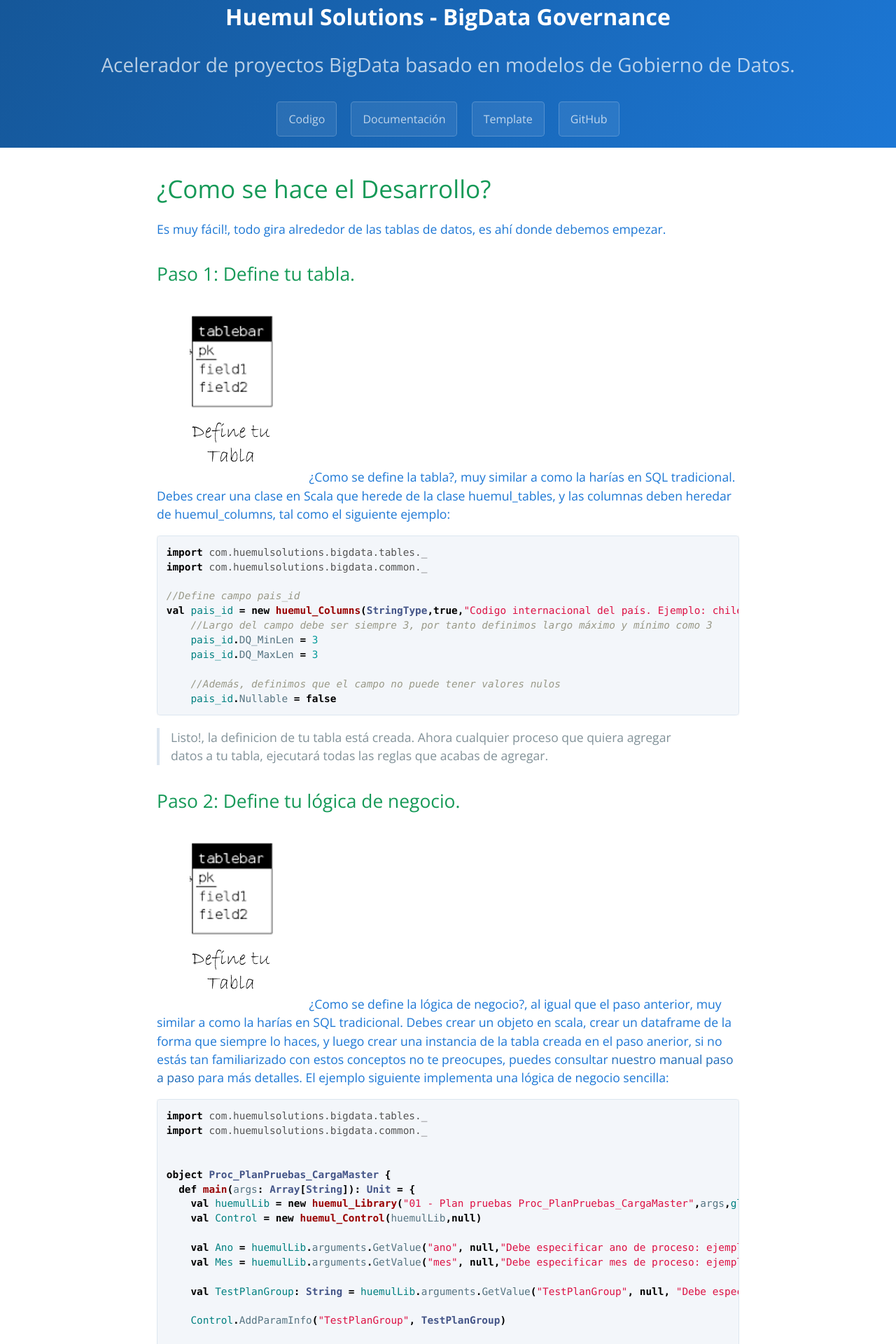
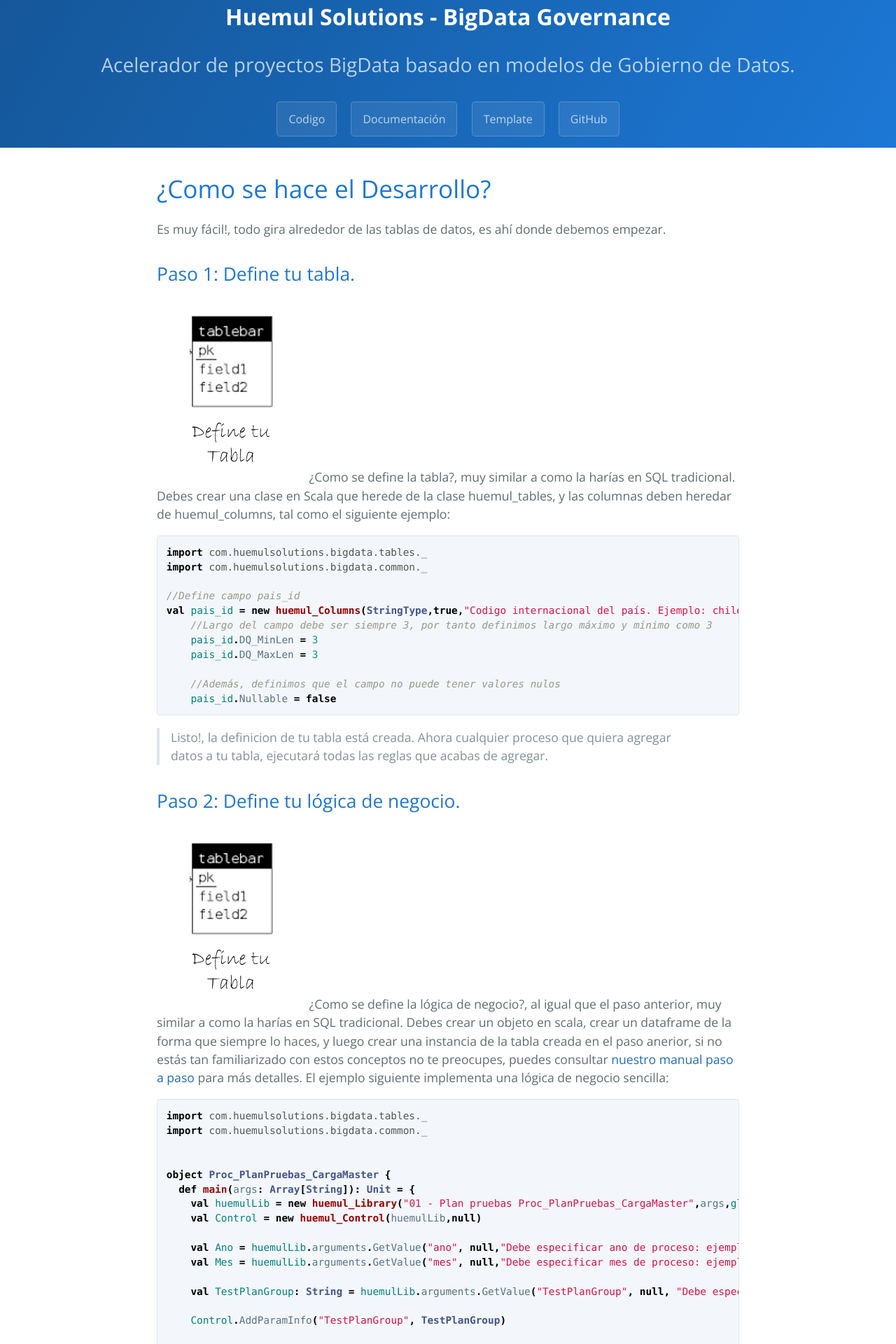
Before and after one commit to HuemulSolutions/HuemulSolutions.github.io, a Jekyll site: the page built from pasos_desarrollo.md, in a window 1280 px wide. Shown: the top 1920 px of the page at 70% size. Built offline with Jekyll 4.4.1, drawn with Linux system fonts in a browser that asks for light colours; our own code applies the rules of GitHub Pages for plain Markdown files.

Commit message:
Update variables.scss

```diff
--- a/_sass/variables.scss
+++ b/_sass/variables.scss
@@ -8,8 +8,8 @@
 $header-bg-color-secondary: #155799 !default;
 
 // Text
-$section-headings-color: #159957 !default;
-$body-text-color: #1c77d5 !default;
+$section-headings-color: #1c77d5 !default;
+$body-text-color: #606c71 !default;
 $body-link-color: #1e6bb8 !default;
 $blockquote-text-color: #819198 !default;
 
```
